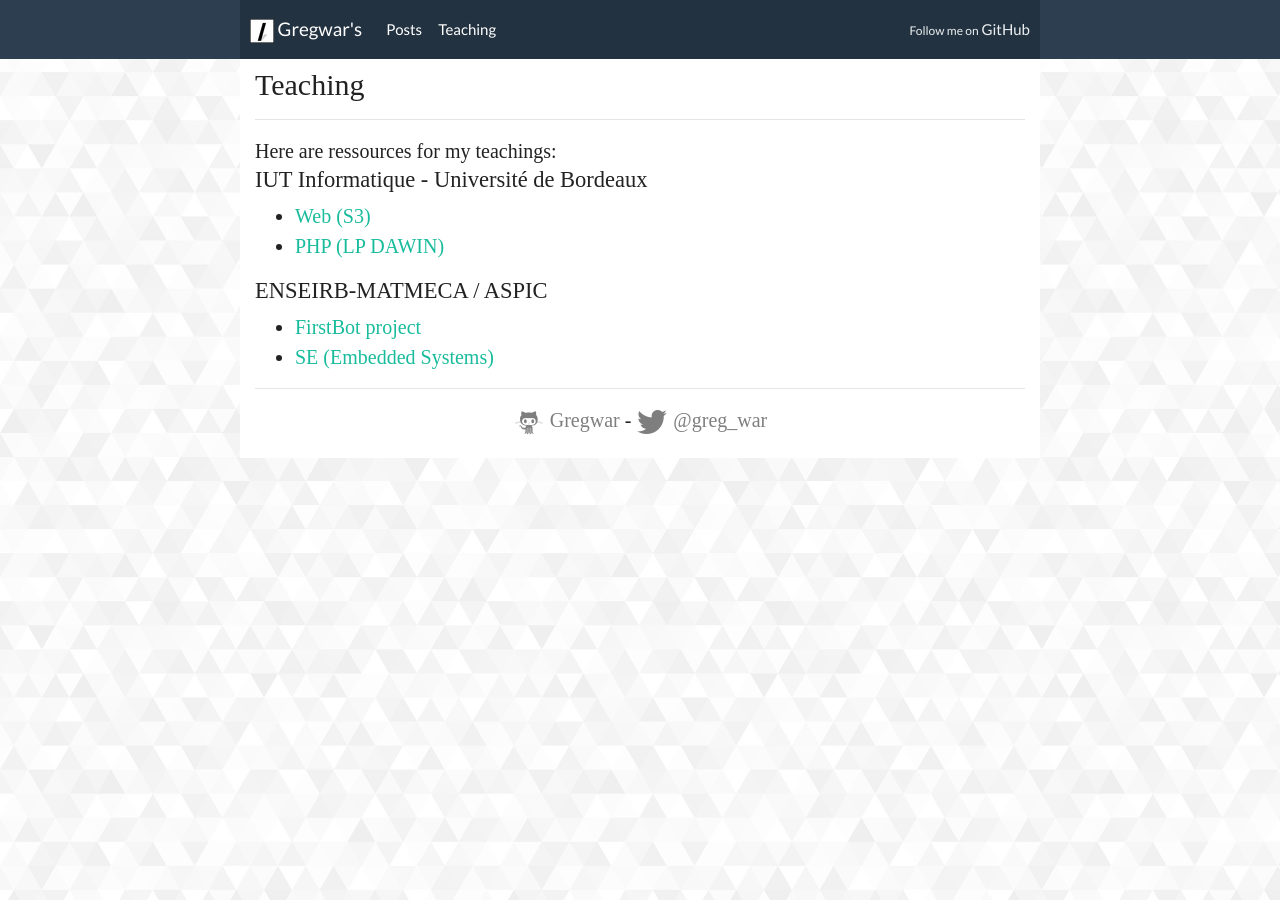
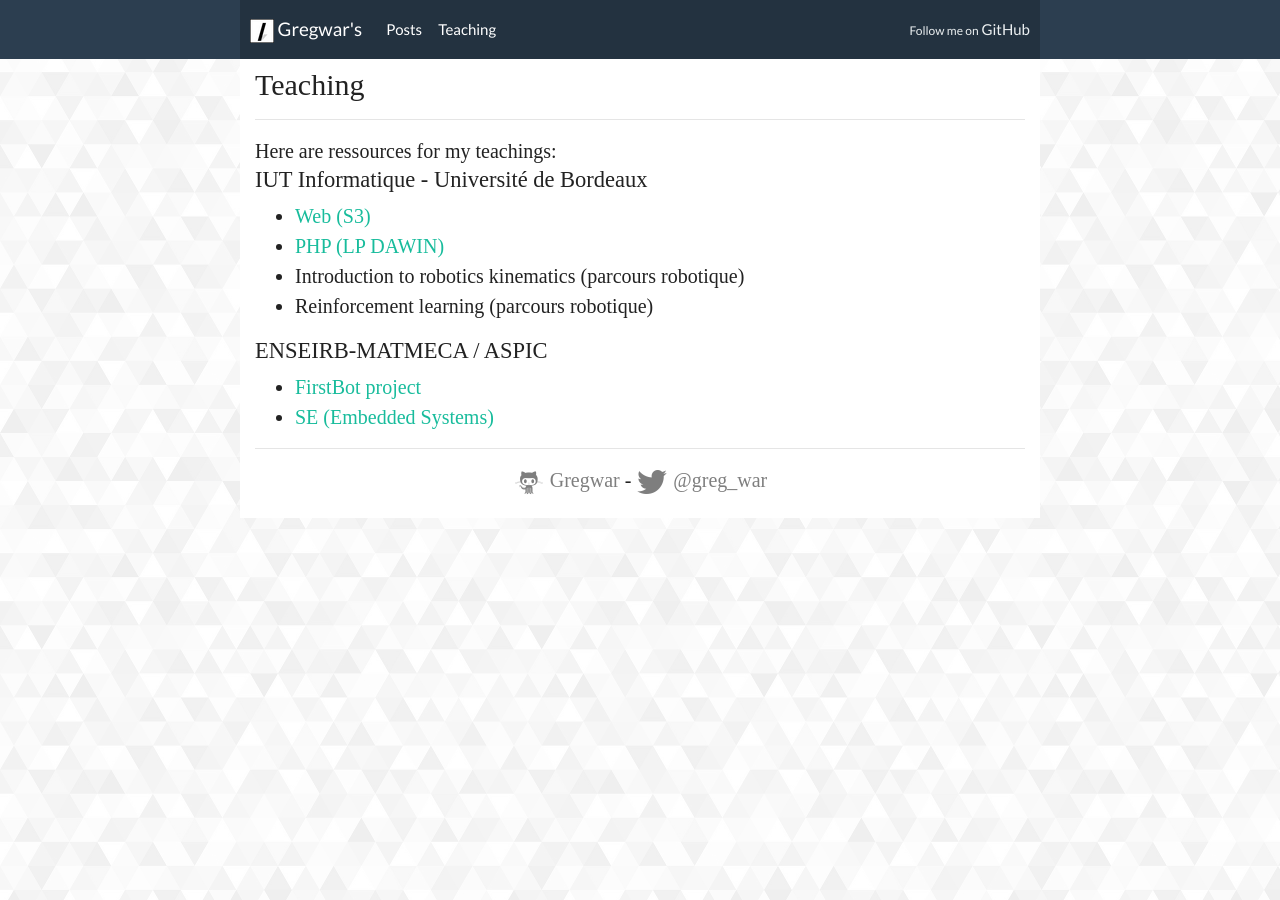
Before and after one commit to Gregwar/gregwar.github.io, a Jekyll site: the page built from teaching.html, in a window 1280 px wide. Built offline with Jekyll 4.4.1, drawn with Linux system fonts in a browser that asks for light colours; some web fonts are replaced.

Commit message:
Non ressourced lectures

```diff
--- a/teaching.html
+++ b/teaching.html
@@ -24,6 +24,12 @@ Here are ressources for my teachings:
       PHP (LP DAWIN)
     </a>
   </li>
+  <li>
+    Introduction to robotics kinematics (parcours robotique)
+  </li>
+  <li>
+    Reinforcement learning (parcours robotique)
+  </li>
 </ul>
 
 <h4>
```
